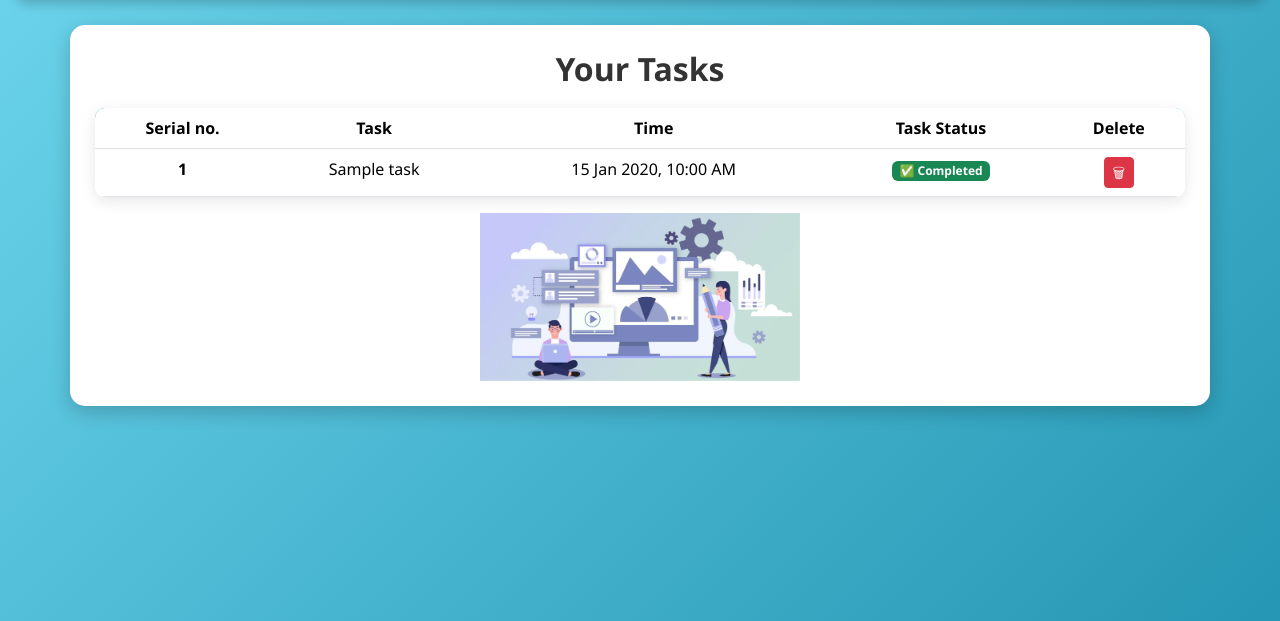
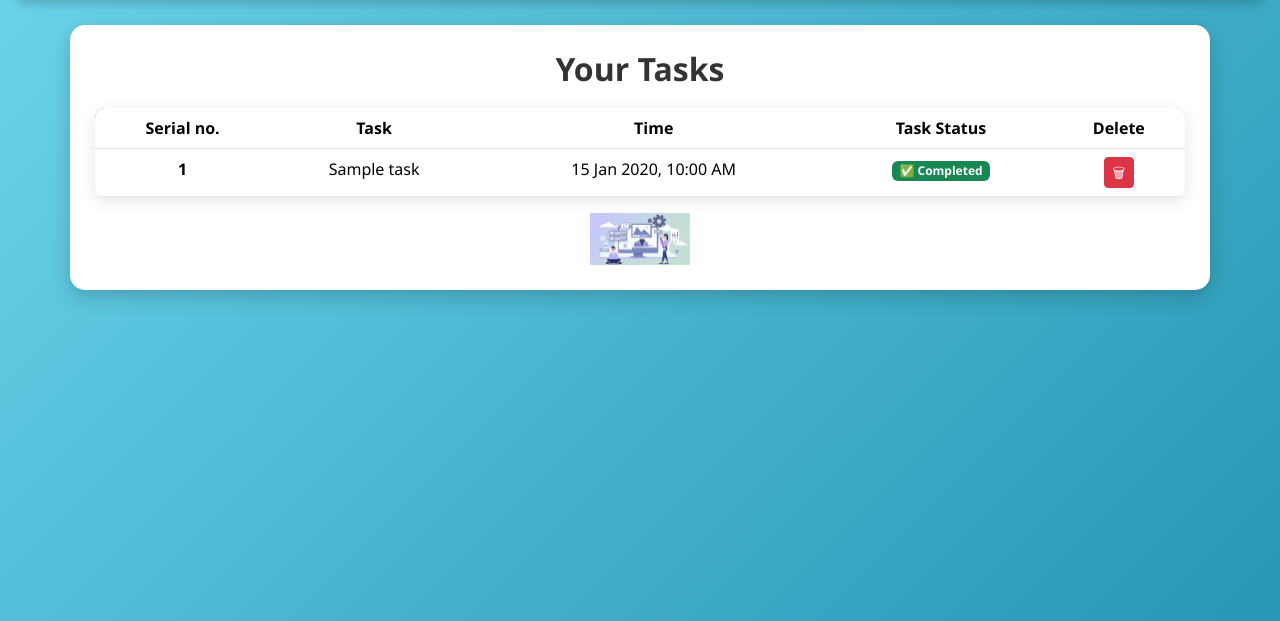
Before and after one commit to rudra00434/Smart_AI_Powered_Task_Buddy, a Flask app: page / in a window 1280 px wide. Shown: the part 75-696 px from the top of the page. Run offline with Flask 3, Linux system fonts and the light colour scheme; a user stored in the database is signed in; tables that the repository leaves empty hold one stand-in row (values such as "Sample post").

Commit message:
Update index.html

```diff
--- a/templates/index.html
+++ b/templates/index.html
@@ -132,7 +132,7 @@
                 ⚙️ Options
               </a>
               <ul class="dropdown-menu">
-                <li><a class="dropdown-item" href="{{ url_for('task_history') }}">Task History</a></li>
+                <li><a class="dropdown-item" href="{{ url_for('task-history') }}">Task History</a></li>
                 <li><a class="dropdown-item" href="#">View Completed</a></li>
                 <li><a class="dropdown-item" href="{{ url_for('profile') }}">View Your Profile</a></li> <!-- ADDED -->
                 <li><hr class="dropdown-divider"></li>
@@ -194,7 +194,7 @@
       <div style="text-align:center; margin-top:15px;">
       <img src="{{ url_for('static', filename='images/Technical_staff.webp') }}"
            alt="Technical Staff Animation"
-           style="max-width:320px; width:100%; height:auto;">
+           style="max-width:320px; width:100px; height:auto;">
     </div>
     </div>
   </body>
```
